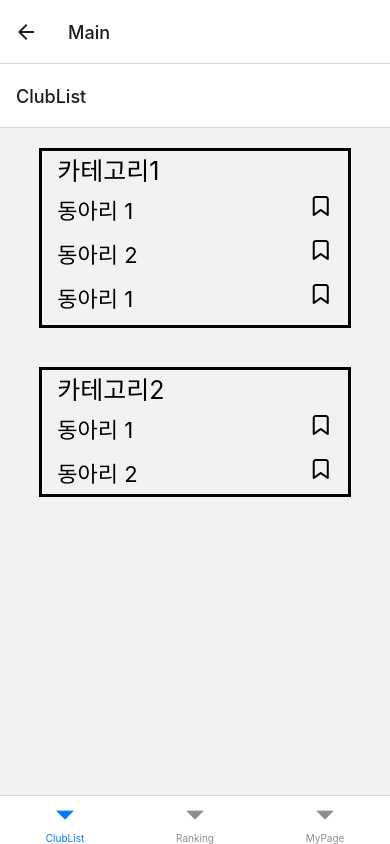
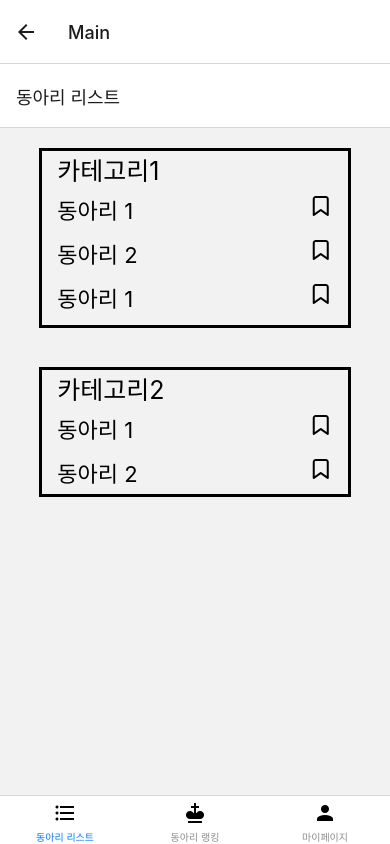
Before and after one commit to charBS0701/GNU_CLUB, a React Native app: screen /Main in a window 390 px wide. Built offline with nearby package versions, Linux system fonts and the light colour scheme.

Commit message:
네비게이션 바 아이콘 변경

```diff
--- a/routes/Main.tsx
+++ b/routes/Main.tsx
@@ -3,20 +3,41 @@
  * @flow strict-local
  */
 
- import React from 'react';
- import { createBottomTabNavigator } from '@react-navigation/bottom-tabs';
- import Ranking from './Ranking';
- import MyPage from './MyPage';
- import ClubList from './ClubList';
+import React from "react";
+import { createBottomTabNavigator } from "@react-navigation/bottom-tabs";
+import Ranking from "./Ranking";
+import MyPage from "./MyPage";
+import ClubList from "./ClubList";
+import { MaterialCommunityIcons } from "@expo/vector-icons";
 
 const Tab = createBottomTabNavigator();
 
 const Main = () => {
   return (
     <Tab.Navigator>
-         <Tab.Screen name="ClubList" component={ClubList} />
-         <Tab.Screen name="Ranking" component={Ranking} />
-         <Tab.Screen name="MyPage" component={MyPage} />
+      <Tab.Screen
+        name="동아리 리스트"
+        component={ClubList}
+        options={{
+          tabBarIcon: () => (
+            <MaterialCommunityIcons
+              name="format-list-bulleted"
+              size={24}
+              color="black"
+            />
+          ),
+        }}
+      />
+      <Tab.Screen name="동아리 랭킹" component={Ranking} options={{
+        tabBarIcon: () => (
+          <MaterialCommunityIcons name="chess-king" size={24} color="black" />
+        ),
+      }}/>
+      <Tab.Screen name="마이페이지" component={MyPage} options={{
+        tabBarIcon: () => (
+          <MaterialCommunityIcons name="account" size={24} color="black" />
+        ),
+      }}/>
     </Tab.Navigator>
   );
 };
```
Lines whose indentation alone changed are shown as unchanged.
